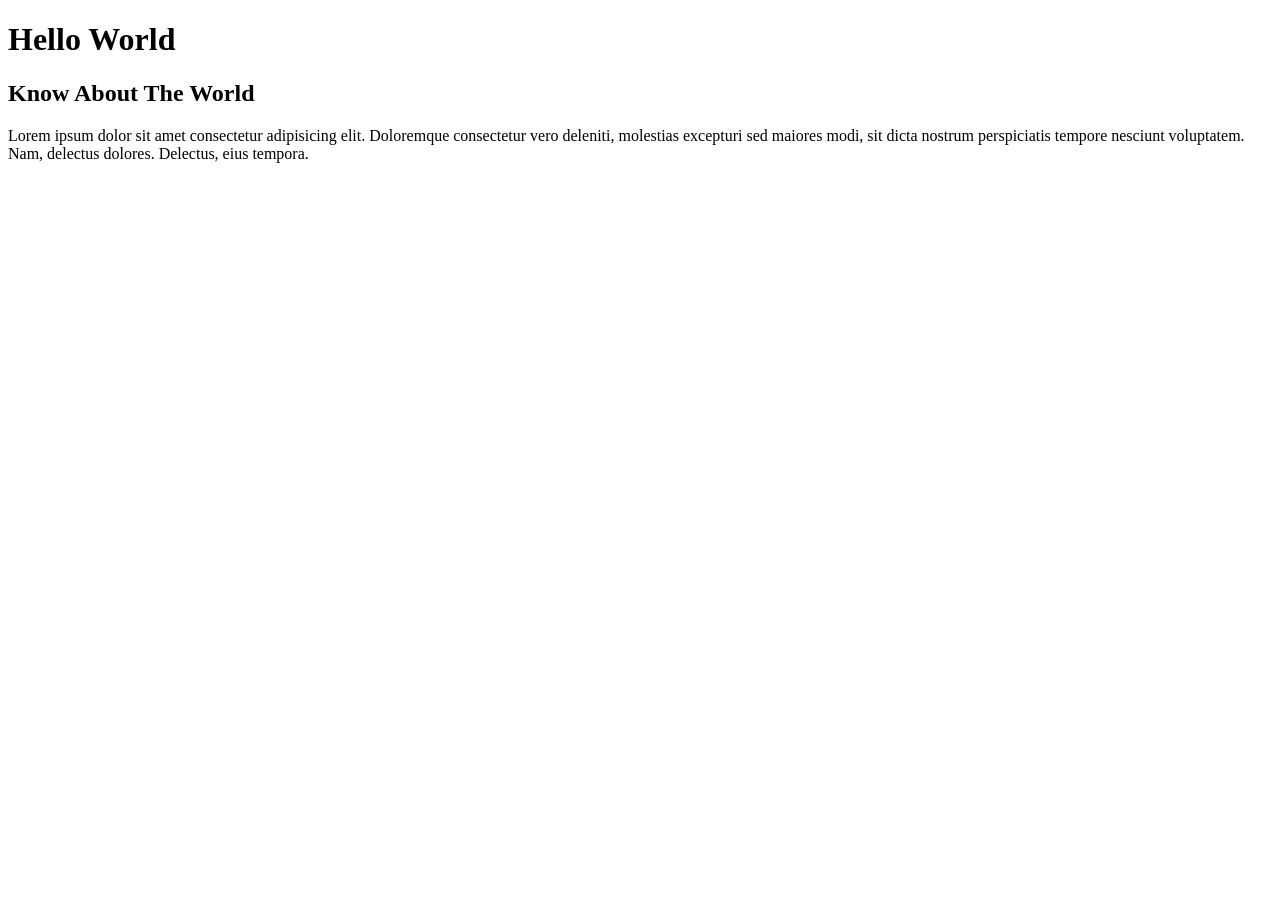
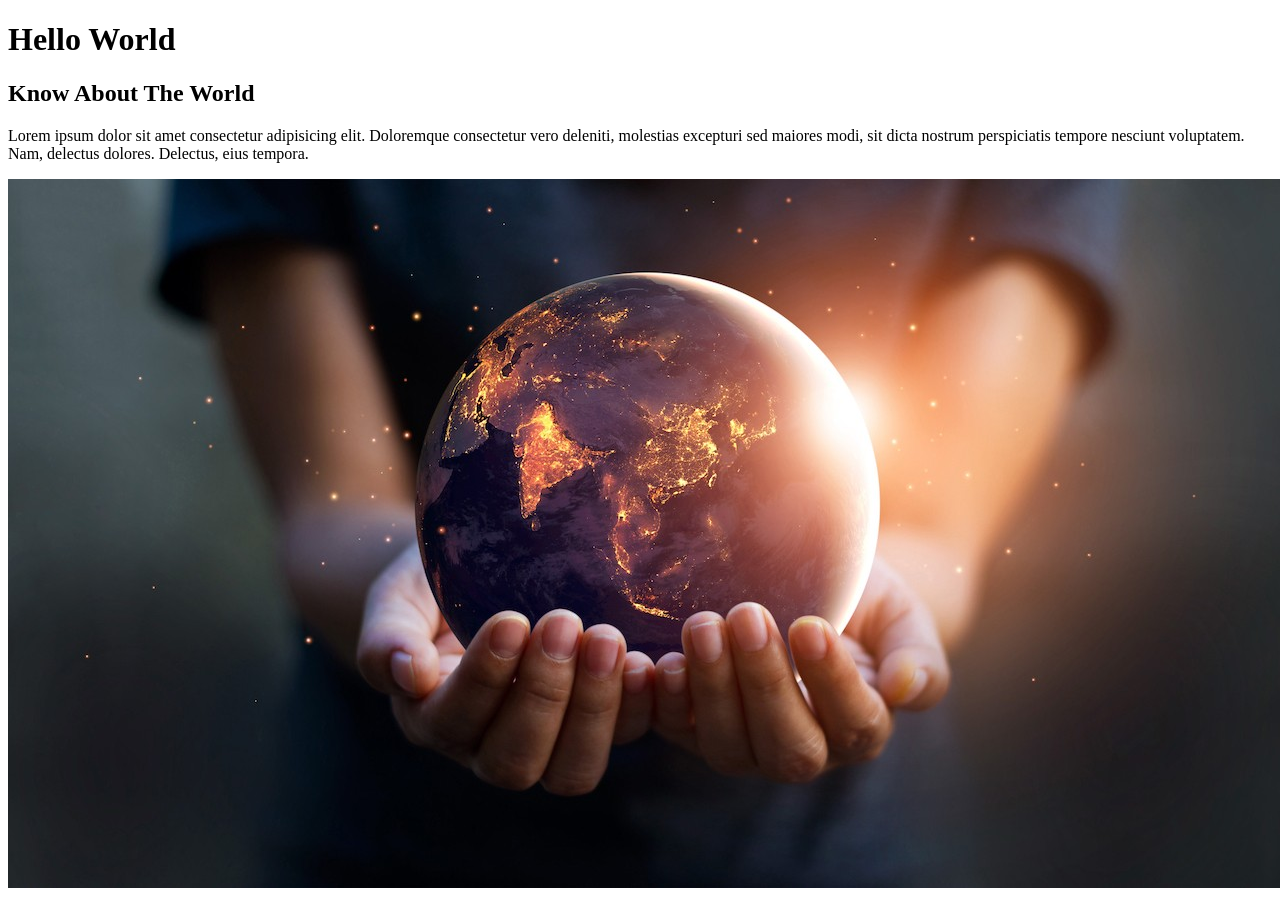
Before and after one commit to galib-ahmed1133/My-First-Website, a plain HTML site: page index.html in a window 1280 px wide. Before the commit the page ends 800 px from the top, so only its background shows below. Drawn offline with Linux system fonts and the light colour scheme.

Commit message:
added a img

```diff
--- a/index.html
+++ b/index.html
@@ -9,5 +9,6 @@
     <h1>Hello World</h1>
     <h2>Know About The World</h2>
     <p>Lorem ipsum dolor sit amet consectetur adipisicing elit. Doloremque consectetur vero deleniti, molestias excepturi sed maiores modi, sit dicta nostrum perspiciatis tempore nesciunt voluptatem. Nam, delectus dolores. Delectus, eius tempora.</p>
+    <img src="large.jpg" alt="">
 </body>
 </html>
```
